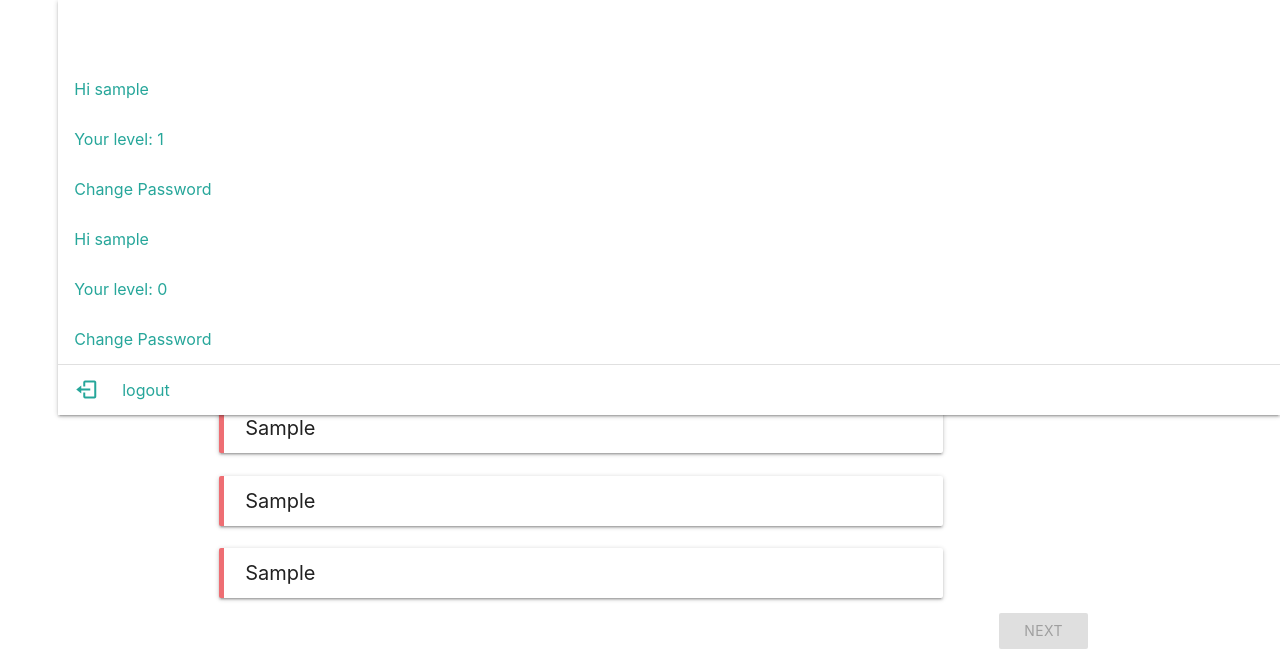
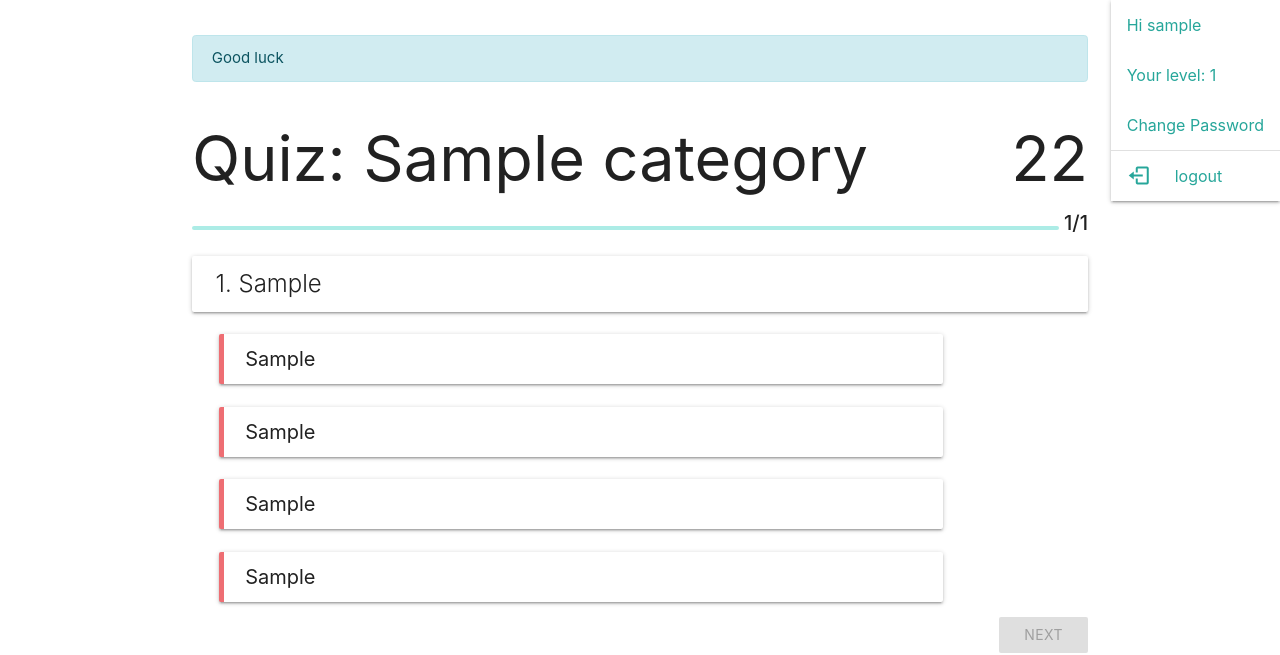
Before and after one commit to hasanmar/Project3, a Django app: page /category/1/quiz in a window 1280 px wide, after a click on "account_circle". Shown: the part 64-719 px from the top of the page. Run offline with Django 4.2, Linux system fonts and the light colour scheme; a user stored in the database is signed in; tables that the repository leaves empty hold one stand-in row (values such as "Sample post").

Commit message:
@anas029 fix header exercise quiz
templates

```diff
--- a/project3/main_app/static/css/style.css
+++ b/project3/main_app/static/css/style.css
@@ -57,7 +57,7 @@ blockquote {
 }
 
 blockquote:hover {
-    background-color: #26a69a;
+    background-color: #80cbc4;
 }
 
 .exer-quiz,
--- a/project3/main_app/templates/header.html
+++ b/project3/main_app/templates/header.html
@@ -18,27 +18,23 @@
             </ul>
         </div>
     </nav>
+    {% if user.is_authenticated %}
     <ul id="dropdown1" class="dropdown-content">
-<<<<<<< HEAD
-        <li><a href="#!">Hi {{user.username}}</a></li>
-        <li><a href="#!">Your level: {{user.level|floatformat:-2}}</a></li>
+        <li><a href="{% url 'profile' pk=user.id %}">Hi {{user.username}}</a></li>
+        <li><a href="#">Your level: {{user.level|floatformat:-2}}</a></li>
         <li><a href="{% url 'password_change' %}">Change Password</a></li>
-=======
-        <li><a href="{% url 'profile' pk=user.id %}">Hi {{user.username}}</a></li>
-        <li><a href="#!">Your level: 0</a></li>
-        <li><a href="#!">Change Password</a></li>
->>>>>>> bd38e82a84a5d775172a0f722c5b222b85e7a7cb
->>>>>>> 0cc04abdb09bce03d8576d191c28423e459a6764
         <li class="divider"></li>
         <li><a href="{% url 'logout' %}"><i class='bx bx-log-out'></i> logout</a></li>
       </ul>
+      {% endif %}
+
 </header>
 <script>
-    const elems = document.querySelectorAll('.dropdown-trigger');
+    const elemsDropdown = document.querySelectorAll('.dropdown-trigger');
     const options = {
         alignment: 'right',
         coverTrigger: false,
         constrainWidth:false,
       };
-    M.Dropdown.init(elems,options);
+    M.Dropdown.init(elemsDropdown,options);
 </script>
--- a/project3/main_app/templates/main_app/exercise.html
+++ b/project3/main_app/templates/main_app/exercise.html
@@ -5,7 +5,7 @@
 <h1>Exercise: {{exercise.first.category}}</h1>
 <div style="display: flex;"><div class="progress">
     <div class="determinate" id="progress-bar" style="width: 0"></div>
-</div><div id="q-id">1/{{ exercise|length }}</div></div>
+</div><div style="font-weight:500; font-size: 20px; position: relative; top: -10px;">&nbsp;<span id="q-id">1</span>/{{ exercise|length }}</div></div>
 <form action="" method="post">
     {% csrf_token %}
 {% for i in exercise %}
@@ -71,7 +71,7 @@
             counter++
             progress+=(100/total)
             progressBar.style.width=`${progress}%`
-            qId.innerText=`${counter+1}/5`
+            qId.innerText=`${counter+1}`
 
             if (counter>total-2){
                 btnSumbit.classList.remove('hide')
--- a/project3/main_app/templates/main_app/quiz.html
+++ b/project3/main_app/templates/main_app/quiz.html
@@ -5,7 +5,7 @@
 <h1>Quiz: {{quiz.first.category}}<span id="timer-display" class="right">30</span></h1>
 <div style="display: flex;"><div class="progress">
     <div class="determinate" id="progress-bar" style="width: 0"></div>
-</div><div id="q-id">1/5</div></div>
+</div><div style="font-weight:500; font-size: 20px; position: relative; top: -10px;">&nbsp;<span id="q-id">1</span>/{{ quiz|length }}</div></div>
 
 <form action="" method="post">
     {% csrf_token %}
@@ -75,7 +75,7 @@
         counter++
         progress+=20
         progressBar.style.width=`${progress}%`
-        qId.innerText=`${counter+1}/5`
+        qId.innerText=`${counter+1}`
         if (counter>3){
             btnSumbit.classList.remove('hide')
             btnNext[counter].classList.add('hide')}
@@ -106,6 +106,9 @@ function countTime(){
             clearInterval(mytimer)
             timerText.innerHTML = "Time's up"
             form.submit()
+            ques.forEach(que=>{
+                //que.classList.add('hide')
+                btnSumbit.classList.add('hide')})
         }
 }
 
--- a/project3/main_app/templates/registration/login.html
+++ b/project3/main_app/templates/registration/login.html
@@ -1,10 +1,12 @@
 {% extends 'base.html' %}
 {% block content %}
-<h1>Login</h1>
+<section class="container">
+    <h1>Login</h1>
 <form action="" method="post">
 {% csrf_token %}
 {{form.as_div}}
 <input type="submit" value="Login" class="btn">
 <input type="hidden" name="next" value="{{next}}">
 </form>
+</section>
 {% endblock  %}
--- a/project3/main_app/urls.py
+++ b/project3/main_app/urls.py
@@ -16,4 +16,7 @@ urlpatterns = [
     path("contribute/",views.ContributeCategoryList.as_view(),name="contribute"),
     path("categories/<int:category_id>/addexercise", views.AddExercise.as_view(), name='add_exercise'),
     path('account/<int:pk>/profile',views.Profile.as_view(), name='profile'),
+    path('activate/(?P<uidb64>[0-9A-Za-z_\-]+)/(?P<token>[0-9A-Za-z]{1,13}-[0-9A-Za-z]{1,20})/',
+        views.activate, name='activate'),
+
 ]
```
Also changed, not shown: project3/main_app/templates/main_app/score.html (+6 -9 lines), project3/main_app/templates/registration/signup.html (+3 -8 lines).
